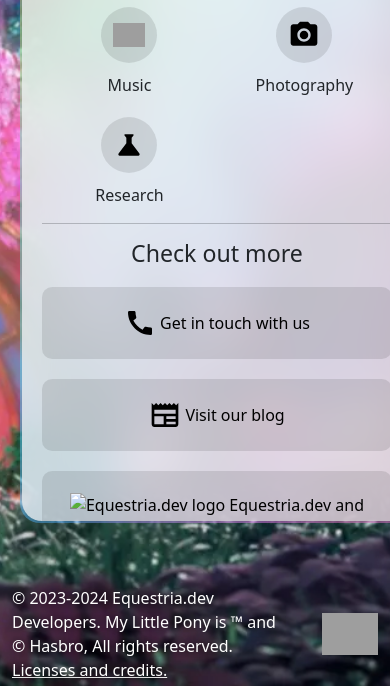
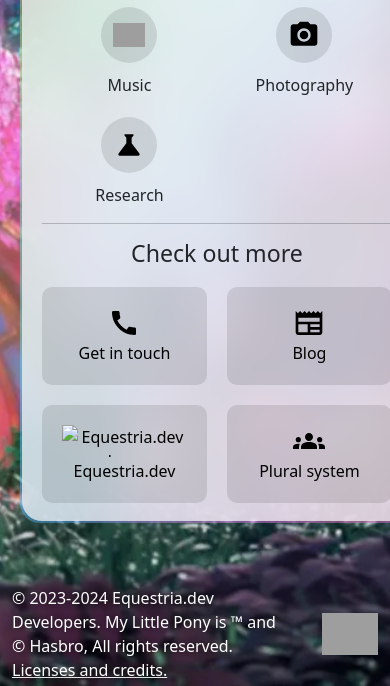
Before and after one commit to equestria-dev/violette, a PHP site: page / in a window 390 px wide. Shown: the part 637-1323 px from the top of the page. Run offline with PHP 8.4, Linux system fonts and the light colour scheme; grey boxes are pictures that could not be loaded.

Commit message:
Updated 2 files and added 3 files (automated)

```diff
--- a/index.php
+++ b/index.php
@@ -41,6 +41,28 @@ $coldhaze["ponies"] = array_filter($coldhaze["ponies"], function ($i) {
 
             #contacts {
                 grid-template-columns: 1fr !important;
+                grid-row-gap: 20px;
+            }
+        }
+
+        @media (max-width: 1200px) {
+            .contacts-icon {
+                display: block !important;
+                margin-left: auto;
+                margin-right: auto;
+            }
+        }
+
+        @media (max-width: 991px) {
+            #contacts {
+                grid-template-columns: repeat(3, 1fr) !important;
+                grid-row-gap: 20px;
+            }
+        }
+
+        @media (max-width: 767px) {
+            #contacts {
+                grid-template-columns: repeat(2, 1fr) !important;
                 grid-row-gap: 20px;
             }
         }
@@ -166,22 +188,26 @@ $coldhaze["ponies"] = array_filter($coldhaze["ponies"], function ($i) {
             <hr>
 
             <h2 class="h3">Check out more</h2>
-            <div id="contacts" style="display: grid; grid-template-columns: 1fr 1fr 1fr 1fr; grid-gap: 20px; margin-top: 20px;">
+            <div id="contacts" style="display: grid; grid-template-columns: repeat(5, 1fr); grid-gap: 20px; margin-top: 20px;">
                 <a tabindex="0" data-bs-toggle="modal" data-bs-target="#modal-contact" href="#modal-contact" class="action-link" style="cursor: pointer; background-color: rgba(0, 0, 0, .1); padding: 20px; border-radius: 10px;">
-                    <img src="/assets/icons/contact.svg" alt="Contact icon" aria-label="Contact icon" style="height: 32px;">
-                    <span style="vertical-align: middle;">Get in touch with us</span>
+                    <img class="contacts-icon" src="/assets/icons/contact.svg" alt="Contact icon" aria-label="Contact icon" style="height: 32px;">
+                    <span style="vertical-align: middle;">Get in touch</span>
                 </a>
                 <a tabindex="0" href="https://raindrops-blog.equestria.horse" target="_blank" class="action-link" style="cursor: pointer; background-color: rgba(0, 0, 0, .1); padding: 20px; border-radius: 10px;">
-                    <img src="/assets/icons/blog.svg" alt="Blog icon" aria-label="Blog icon" style="height: 32px;">
-                    <span style="vertical-align: middle;">Visit our blog</span>
+                    <img class="contacts-icon" src="/assets/icons/blog.svg" alt="Blog icon" aria-label="Blog icon" style="height: 32px;">
+                    <span style="vertical-align: middle;">Blog</span>
                 </a>
                 <a tabindex="0" href="https://equestria.dev" target="_blank" class="action-link" style="cursor: pointer; background-color: rgba(0, 0, 0, .1); padding: 20px; border-radius: 10px;">
-                    <img src="https://equestria.dev/assets/favicon2.svg" alt="Equestria.dev logo" aria-label="Equestria.dev logo" style="height: 32px;">
-                    <span style="vertical-align: middle;">Equestria.dev and our projects</span>
+                    <img class="contacts-icon" src="https://equestria.dev/assets/favicon2.svg" alt="Equestria.dev logo" aria-label="Equestria.dev logo" style="height: 32px;">
+                    <span style="vertical-align: middle;">Equestria.dev</span>
                 </a>
                 <a tabindex="0" href="https://ponies.equestria.horse/raindrops" target="_blank" class="action-link" style="cursor: pointer; background-color: rgba(0, 0, 0, .1); padding: 20px; border-radius: 10px;">
-                    <img src="/assets/icons/plural.svg" alt="Plural icon" aria-label="Plural icon" style="height: 32px;">
-                    <span style="vertical-align: middle;">More about our plural system</span>
+                    <img class="contacts-icon" src="/assets/icons/plural.svg" alt="Plural icon" aria-label="Plural icon" style="height: 32px;">
+                    <span style="vertical-align: middle;">Plural system</span>
+                </a>
+                <a tabindex="0"  data-bs-toggle="modal" data-bs-target="#modal-gift" href="#modal-gift" class="action-link" style="cursor: pointer; background-color: rgba(0, 0, 0, .1); padding: 20px; border-radius: 10px;">
+                    <img class="contacts-icon" src="/assets/icons/gift.svg" alt="Gift icon" aria-label="Gift icon" style="height: 32px;">
+                    <span style="vertical-align: middle;">Make a gift</span>
                 </a>
             </div>
         </main>
@@ -237,6 +263,32 @@ $coldhaze["ponies"] = array_filter($coldhaze["ponies"], function ($i) {
         </div>
     </div>
 
+    <div class="modal fade" id="modal-gift">
+        <div class="modal-dialog">
+            <div class="modal-content">
+                <div class="modal-header">
+                    <h4 class="modal-title">Make us a gift</h4>
+                    <button type="button" class="btn-close" data-bs-dismiss="modal"></button>
+                </div>
+
+                <div class="modal-body">
+                    <p>Thank you for wanting to give us something! If you don't know what to give, here are links to our various wishlists:</p>
+
+                    <div class="list-group">
+                        <a class="list-group-item list-group-item-action" href="https://store.steampowered.com/wishlist/id/RaindropsSys/#sort=order" target="_blank">
+                            <img src="/assets/icons/steam.svg" style="width: 24px; height: 24px;"><span style="vertical-align: middle; margin-left: 5px;"><b>Steam</b> (most wanted to least wanted)</span>
+                        </a>
+                        <a class="list-group-item list-group-item-action" href="https://www.amazon.com/hz/wishlist/ls/KJZJ3MY57E4J" target="_blank">
+                            <img src="/assets/icons/amazon.svg" style="width: 24px; height: 24px;"><span style="vertical-align: middle; margin-left: 5px;"><b>Amazon</b> (unordered)</span>
+                        </a>
+                    </div>
+
+                    <div class="alert alert-secondary" style="margin-bottom: 0;margin-top: 1rem;">While we try to give back, we are not always able to. Please do not expect anything back from your gifts and only gift if you are financially able to. It's the thought that matters.</div>
+                </div>
+            </div>
+        </div>
+    </div>
+
     <div class="modal fade" id="modal-credits">
         <div class="modal-dialog">
             <div class="modal-content">
@@ -246,7 +298,7 @@ $coldhaze["ponies"] = array_filter($coldhaze["ponies"], function ($i) {
                 </div>
 
                 <div class="modal-body">
-                    <p>This website is open-source software. The source code used for running it is available on Equestria.dev's Git hosting platform: <a href="https://git.equestria.dev/equestria.dev/violette" target="_blank">https://git.equestria.dev/equestria.dev/violette</a>.</p>
+                    <p>This website is open-source software. The source code used for running it is available on Equestria.dev's GitLab instance: <a href="https://source.equestria.dev/equestria.dev/violette" target="_blank">https://source.equestria.dev/equestria.dev/violette</a>.</p>
 
                     <h4>Trademarks</h4>
                     <p>MY LITTLE PONY, the MY LITTLE PONY logo and the "MY LITTLE PONY" name are registered trademarks of Hasbro in the United States and other countries. Equestria.dev is a trademark of Equestria.dev.</p>
```
Also changed, not shown: assets/icons/amazon.svg (added), assets/icons/gift.svg (added), assets/icons/steam.svg (added).
